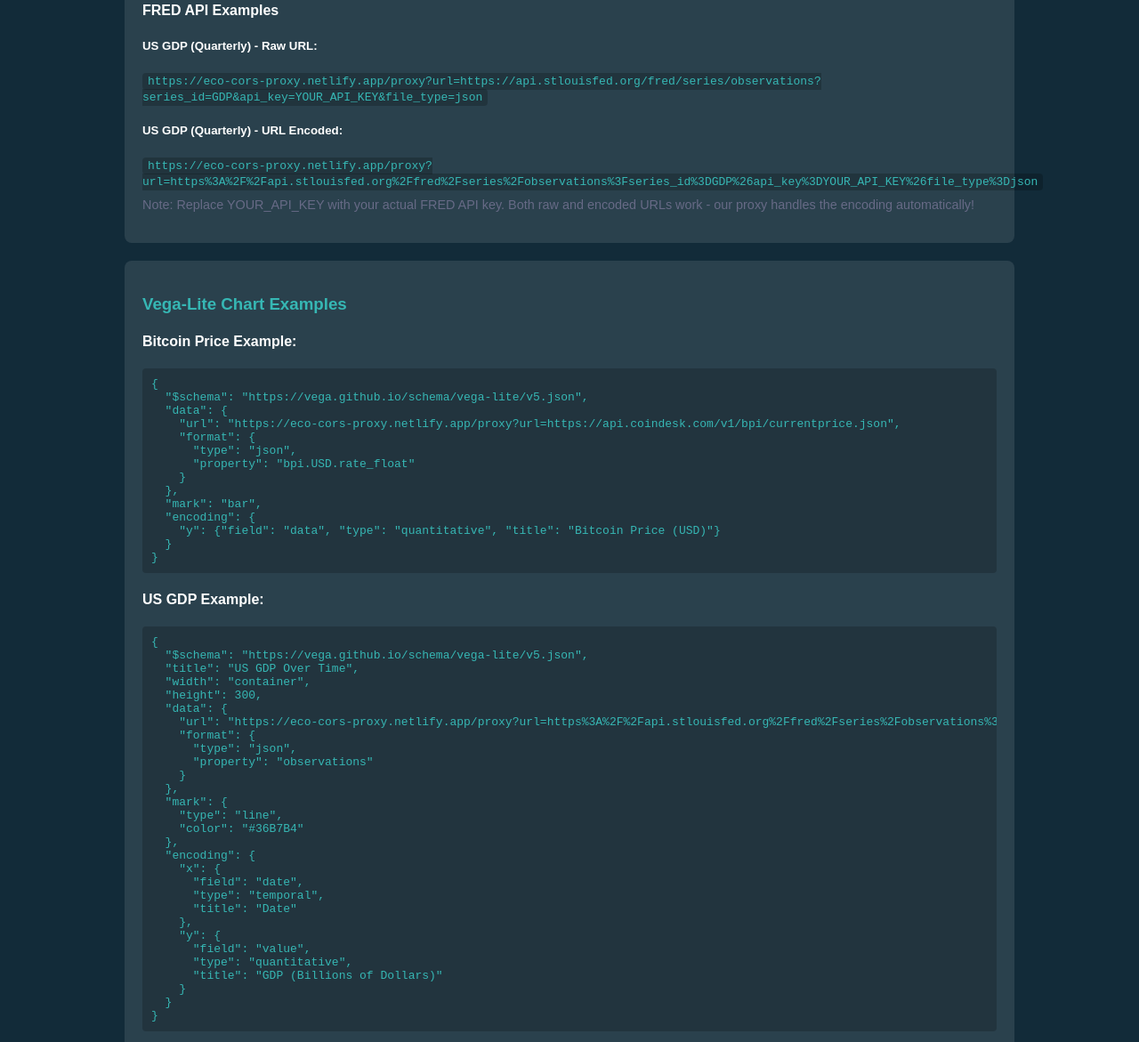
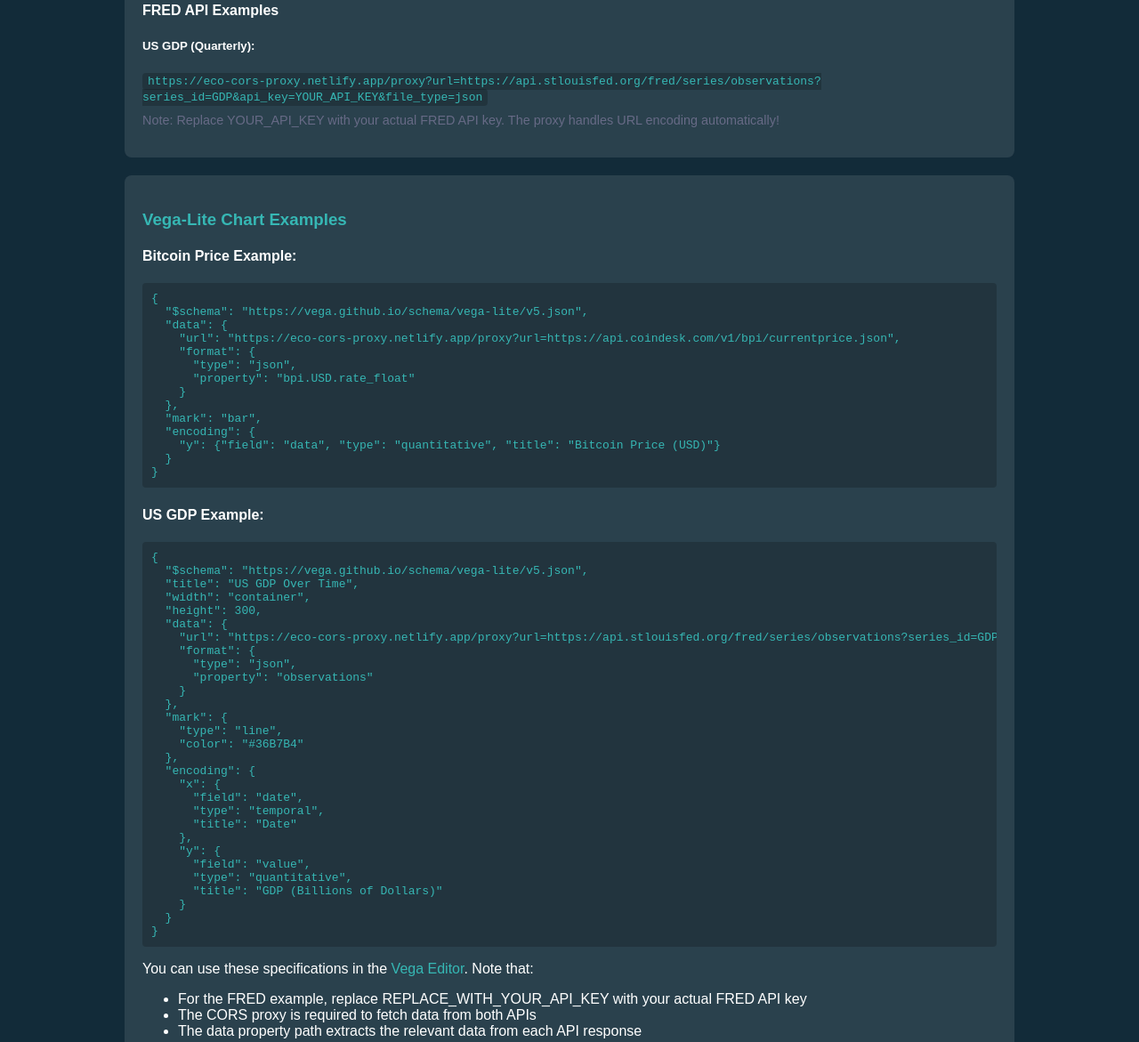
Before and after one commit to EconomicsObservatory/cors-proxy, a website: page public/index.html in a window 1280 px wide. Shown: the part 2134-3305 px from the top of the page at 89% size. Drawn offline with Linux system fonts and the light colour scheme; a script that the page names is missing.

Commit message:
updaes verything

```diff
--- a/public/index.html
+++ b/public/index.html
@@ -272,16 +272,11 @@
             <br><br>
             <h4>FRED API Examples</h4>
             <div class="example-box">
-                <h5>US GDP (Quarterly) - Raw URL:</h5>
+                <h5>US GDP (Quarterly):</h5>
                 <code><a href="https://eco-cors-proxy.netlify.app/proxy?url=https://api.stlouisfed.org/fred/series/observations?series_id=GDP&api_key=YOUR_API_KEY&file_type=json" target="_blank" rel="noopener noreferrer">https://eco-cors-proxy.netlify.app/proxy?url=https://api.stlouisfed.org/fred/series/observations?series_id=GDP&api_key=YOUR_API_KEY&file_type=json</a></code>
             </div>
 
-            <div class="example-box">
-                <h5>US GDP (Quarterly) - URL Encoded:</h5>
-                <code><a href="https://eco-cors-proxy.netlify.app/proxy?url=https%3A%2F%2Fapi.stlouisfed.org%2Ffred%2Fseries%2Fobservations%3Fseries_id%3DGDP%26api_key%3DYOUR_API_KEY%26file_type%3Djson" target="_blank" rel="noopener noreferrer">https://eco-cors-proxy.netlify.app/proxy?url=https%3A%2F%2Fapi.stlouisfed.org%2Ffred%2Fseries%2Fobservations%3Fseries_id%3DGDP%26api_key%3DYOUR_API_KEY%26file_type%3Djson</a></code>
-            </div>
-
-            <p style="color: var(--eco-gray); font-size: 0.9em; margin-top: 10px;">Note: Replace YOUR_API_KEY with your actual FRED API key. Both raw and encoded URLs work - our proxy handles the encoding automatically!</p>
+            <p style="color: var(--eco-gray); font-size: 0.9em; margin-top: 10px;">Note: Replace YOUR_API_KEY with your actual FRED API key. The proxy handles URL encoding automatically!</p>
         </div>
 
         <div class="tutorial">
@@ -312,7 +307,7 @@
   "width": "container",
   "height": 300,
   "data": {
-    "url": "https://eco-cors-proxy.netlify.app/proxy?url=https%3A%2F%2Fapi.stlouisfed.org%2Ffred%2Fseries%2Fobservations%3Fseries_id%3DGDP%26api_key%3D22ee7a76e736e32f54f5df0a7171538d%26file_type%3Djson",
+    "url": "https://eco-cors-proxy.netlify.app/proxy?url=https://api.stlouisfed.org/fred/series/observations?series_id=GDP&api_key=YOUR_API_KEY&file_type=json",
     "format": {
       "type": "json",
       "property": "observations"
@@ -472,7 +467,7 @@
             "title": "US GDP Over Time",
             "background": "transparent",
             "data": {
-                "url": "https://eco-cors-proxy.netlify.app/proxy?url=https%3A%2F%2Fapi.stlouisfed.org%2Ffred%2Fseries%2Fobservations%3Fseries_id%3DGDP%26api_key%3D22ee7a76e736e32f54f5df0a7171538d%26file_type%3Djson",
+                "url": "https://eco-cors-proxy.netlify.app/proxy?url=https://api.stlouisfed.org/fred/series/observations?series_id=GDP&api_key=YOUR_API_KEY&file_type=json",
                 "format": {
                     "type": "json",
                     "property": "observations"
```
